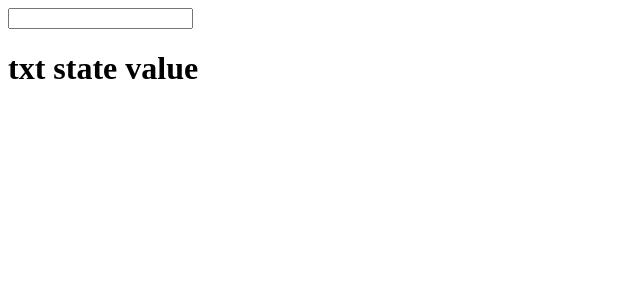
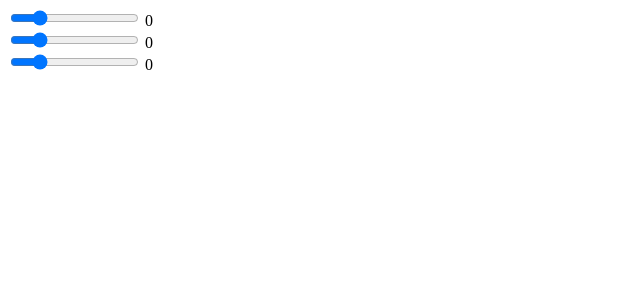
Before and after one commit to caiozeando/react-fundamentals, a React app: page / in a window 1280 px wide. Shown: the top 300 px of the page, without its empty margins (0-640 px from the left). Built offline with nearby package versions, Linux system fonts and the light colour scheme.

Commit message:
using refs

```diff
--- a/App.js
+++ b/App.js
@@ -1,33 +1,50 @@
 import React from 'react';
+import ReactDOM from 'react-dom';
 
 class App extends React.Component {
 	constructor() {
 		super();
 
-		this.state  = { txt: 'txt state value'}
+		this.state  = {
+			red: '0',
+			green: '0',
+			blue: '0'
+		}
+
 		this.update = this.update.bind(this)
 	}
 
 	update(e) {
-		this.setState({txt: e.target.value})
+		this.setState({
+			red: ReactDOM.findDOMNode(this.refs.red).value,
+			green: ReactDOM.findDOMNode(this.refs.green).value,
+			blue: ReactDOM.findDOMNode(this.refs.blue).value
+		})
 	}
 
 	render() {
 		return (
 			<div>
-				<Widget txt={this.state.txt} update={this.update} />
+				<Slider ref='red' update={this.update} /> { this.state.red }
+				<br/>
+
+				<Slider ref='green' update={this.update} /> { this.state.green }
+				<br/>
+
+				<Slider ref='blue' update={this.update} /> { this.state.blue }
+				<br/>
 			</div>
 		)
 	}
 }
 
-const Widget = (props) => {
-	return (
-		<div>
-			<input type="text" onChange={props.update} />
-			<h1> { props.txt } </h1>
-		</div>
-	)
+class Slider extends React.Component {
+	render() {
+		return <input type="range"
+				min='0'
+				max='255'
+				onChange={this.props.update} />
+	}
 }
 
 export default App
```
